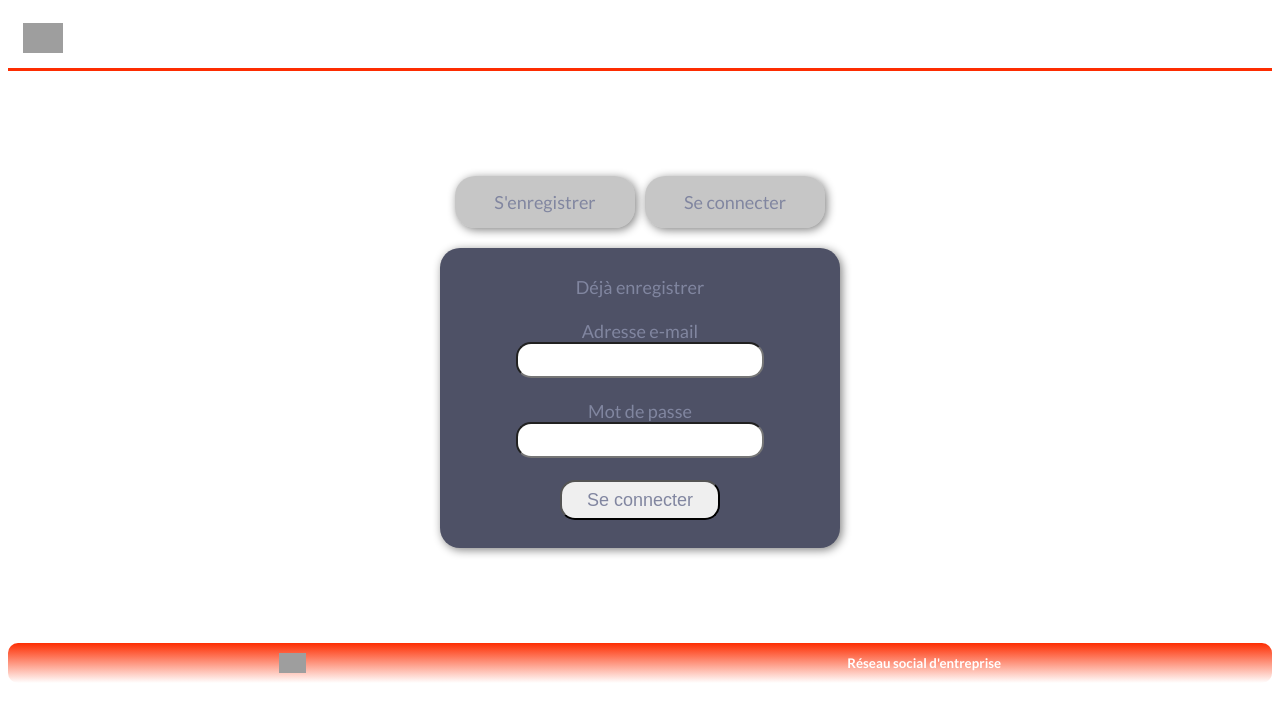
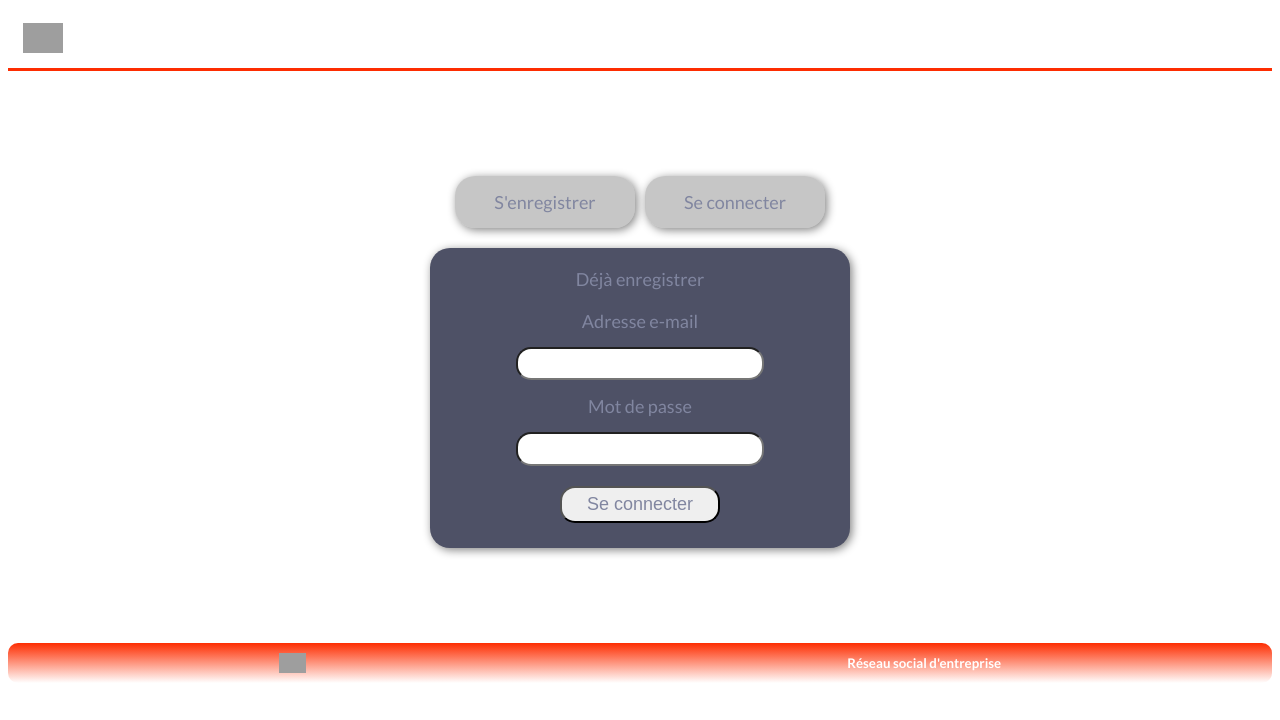
Before and after one commit to MDI93/groupomania_social_media, a React (Create React App) app in the folder groupomania/: page / in a window 1280 px wide. Shown: the top 720 px of the page. Built offline with nearby package versions, Linux system fonts and the light colour scheme; grey boxes are pictures that could not be loaded.

Commit message:
Modif styled component name

```diff
--- a/groupomania/src/components/Log/LoginForm.js
+++ b/groupomania/src/components/Log/LoginForm.js
@@ -54,35 +54,32 @@ const LoginForm = () => {
     // }
 
     return(
-        <StyledForm onSubmit={handleLogin}>
-            <label htmlFor="login">Déjà enregistrer</label>
-            <br />
-            <label htmlFor="email">Adresse e-mail</label>
-            <StyledInput
+        <Form onSubmit={handleLogin}>
+            <Label htmlFor="login">Déjà enregistrer</Label>
+            <Label htmlFor="email">Adresse e-mail</Label>
+            <Input
                 type="text"
                 name="email"
                 onChange={(e) => setEmail(e.target.value)}
                 value={email}
             />
-            <br />
-            <label htmlFor="email">Mot de passe</label>
-            <StyledInput
+            <Label htmlFor="email">Mot de passe</Label>
+            <Input
                 type="password"
                 name="password"
                 onChange={(e) => setPassword(e.target.value)}
                 value={password}
             />
-            <br />
-            <StyledBtn type="submit" value="Se connecter" />
+            <Btn type="submit" value="Se connecter" />
             {errorEmailPassword &&
-            <StyledError>Adresse e-mail et/ou mot de passe incorrect(s)</StyledError>}
+            <Error>Adresse e-mail et/ou mot de passe incorrect(s)</Error>}
             {isLoading && <p>En cours de chargement...</p>}
-        </StyledForm>
+        </Form>
     )
 }
 
 // Style de la page 'Login'
-const StyledForm = styled.form`
+const Form = styled.form`
     background-color: #4E5166;
     display: flex;
     flex-direction: column;
@@ -91,27 +88,33 @@ const StyledForm = styled.form`
     color: #8186a0;
     font-size: 18px;
     width: 400px;
+    padding: 10px;
     border-radius: 20px 20px;
     box-shadow: 2px 2px 10px grey;
 `
-const StyledInput = styled.input`
+const Label = styled.label`
+    margin: 10px;
+`
+const Input = styled.input`
     width: 60%;
     border-radius: 15px 15px;
     height: 30px;
+    margin: 5px;
 `
-const StyledBtn = styled.input`
+const Btn = styled.input`
     color: #8186a0;
     font-size: 18px;
     border-radius: 15px 15px;
     height: 40px;
     width: 40%;
+    margin: 15px;
     &:hover {
         background-color: #FFD7D7;
         cursor: pointer;
   	    transform: scale(1.08);
     }
 `
-const StyledError = styled.span`
+const Error = styled.span`
     color: red;
     padding-bottom:5px;
     font-size: 14px;
--- a/groupomania/src/components/Log/SignUpForm.js
+++ b/groupomania/src/components/Log/SignUpForm.js
@@ -38,37 +38,34 @@ function SignUpForm() {
             {alert("Bravo! vous êtes inscrit, veuillez-vous connecter.")}
         </>
             ) : (
-        <StyledForm action="" onSubmit={handleSignUp} id="signup-form">
-            <label htmlFor="email">Créer un nouveau compte</label>
-            <br />
-            <label htmlFor="email">Adresse e-mail</label>
-            <StyledInput
+        <Form action="" onSubmit={handleSignUp} id="signup-form">
+            <Label htmlFor="email">Créer un nouveau compte</Label>
+            <Label htmlFor="email">Adresse e-mail</Label>
+            <Input
                 type="text"
                 name="email"
                 id="email"
                 onChange={(e) => setEmail(e.target.value)}
                 value={email}
             />
-            <br />
-            <label htmlFor="email">Mot de passe</label>
-            <StyledInput
+            <Label htmlFor="email">Mot de passe</Label>
+            <Input
                 type="password"
                 name="password"
                 id="password"
                 onChange={(e) => setPassword(e.target.value)}
                 value={password}
             />
-            <br />
-            <StyledBtn type="submit" value="S'enregistrer" />
+            <Btn type="submit" value="S'enregistrer" />
             {errorEmail &&
-            <StyledError>Adresse e-mail et/ou mot de passe incorrect(s)</StyledError>}
-        </StyledForm>
+            <Error>Adresse e-mail et/ou mot de passe incorrect(s)</Error>}
+        </Form>
         )}
         </>
     )
 }
 
-const StyledForm = styled.form`
+const Form = styled.form`
     background-color: #4E5166;
     display: flex;
     flex-direction: column;
@@ -80,25 +77,29 @@ const StyledForm = styled.form`
     border-radius: 20px 20px;
     box-shadow: 2px 2px 10px grey;
 `
-const StyledInput = styled.input`
+const Label = styled.label`
+    margin: 10px;
+`
+const Input = styled.input`
     width: 60%;
     border-radius: 15px 15px;
     height: 30px;
-
+    margin: 5px;
 `
-const StyledBtn = styled.input`
+const Btn = styled.input`
     color: #8186a0;
     font-size: 18px;
     border-radius: 15px 15px;
     height: 40px;
     width: 40%;
+    margin: 15px;
     &:hover {
         background-color: #FFD7D7;
         cursor: pointer;
   	    transform: scale(1.08);
     }
 `
-const StyledError = styled.span`
+const Error = styled.span`
     color: red;
     padding-bottom:5px;
     font-size: 14px;
```
